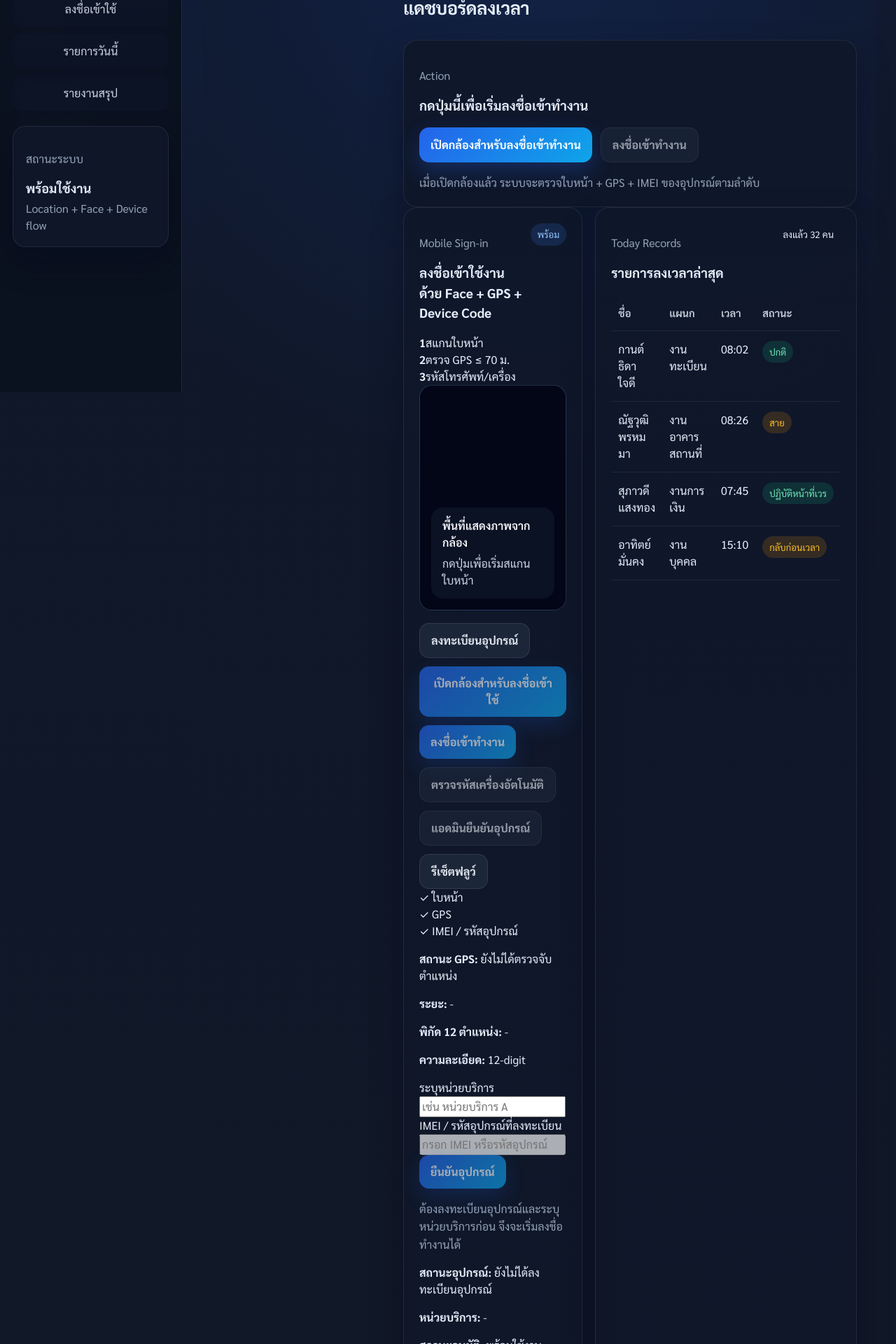
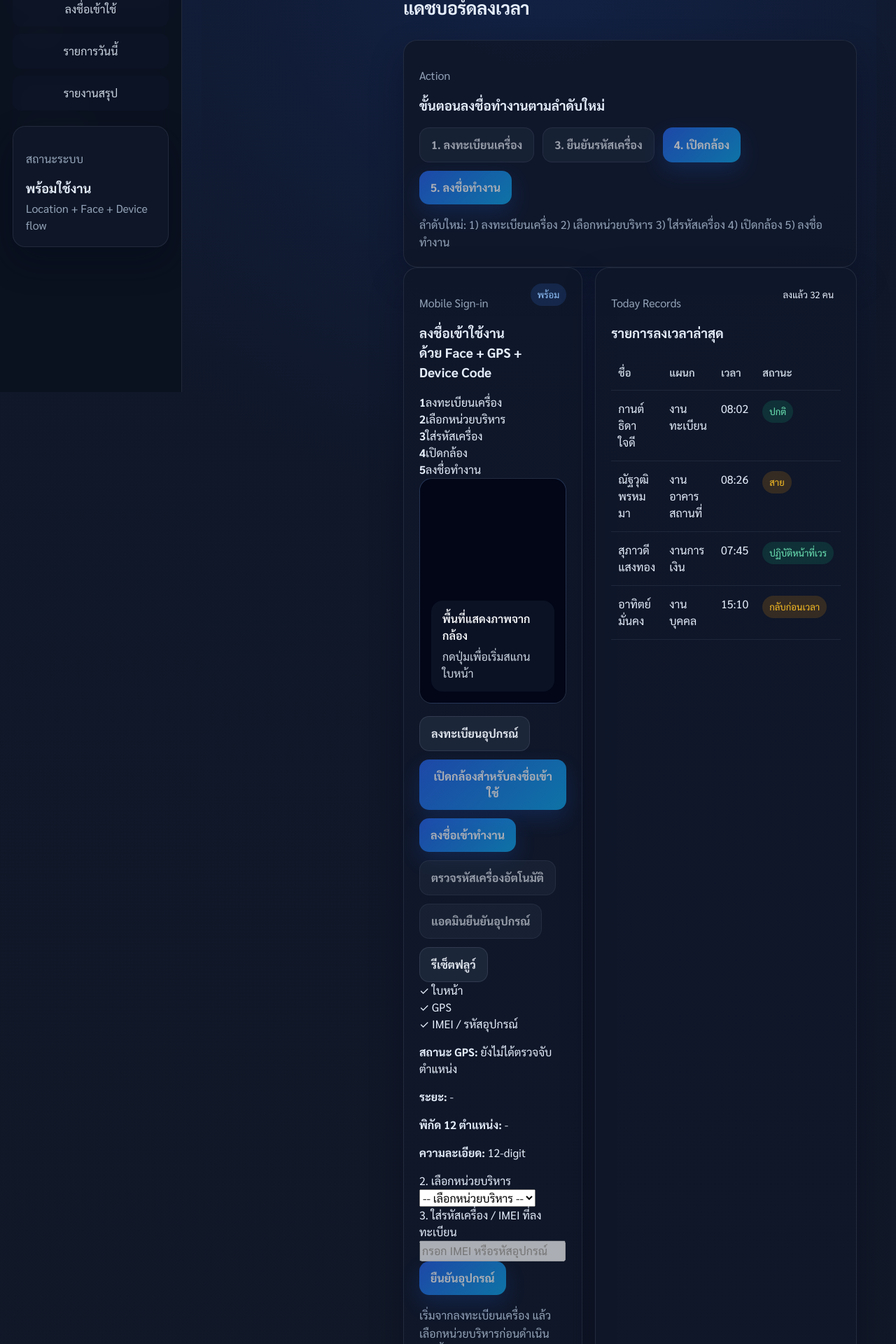
Before and after one commit to kruwae/SSMSodSongKhla, a React (Vite) app: page /user/check-in in a window 1280 px wide. Shown: the part 240-2160 px from the top of the page at 70% size. Built offline with nearby package versions, Linux system fonts and the light colour scheme; no server answers.

Commit message:
แก้ bug login

```diff
--- a/src/hooks/useCheckInFlow.ts
+++ b/src/hooks/useCheckInFlow.ts
@@ -162,9 +162,11 @@ function reducer(state: CheckInState, action: CheckInAction): CheckInState {
       return {
         ...state,
         registeredDevice: action.device,
-        deviceVerified: true,
+        deviceVerified: false,
         deviceChangePending: false,
         adminApprovalGranted: false,
+        imeiChecked: false,
+        signInStep: 'deviceCode',
         deviceApprovalMessage: `บันทึกอุปกรณ์เริ่มต้นแล้ว: ${action.device.name} (${action.device.imei}) | หน่วยบริการ: ${action.device.serviceUnit}`,
         cameraMessage: action.message,
       }
@@ -173,8 +175,10 @@ function reducer(state: CheckInState, action: CheckInAction): CheckInState {
         ...state,
         deviceVerified: true,
         deviceChangePending: false,
+        adminApprovalGranted: true,
+        imeiChecked: true,
         deviceApprovalMessage: 'อุปกรณ์ตรงกับที่ลงทะเบียนไว้ ใช้งานได้',
-        signInStep: 'submitting',
+        signInStep: 'idle',
         cameraMessage: action.message,
       }
     case 'DEVICE_MISMATCH':
@@ -192,6 +196,8 @@ function reducer(state: CheckInState, action: CheckInAction): CheckInState {
         adminApprovalGranted: true,
         deviceVerified: true,
         deviceChangePending: false,
+        imeiChecked: true,
+        signInStep: 'idle',
         deviceApprovalMessage: 'แอดมินยืนยันการเปลี่ยนแปลงอุปกรณ์แล้ว',
         cameraMessage: action.message,
         registeredDevice: action.device,
@@ -222,6 +228,7 @@ function reducer(state: CheckInState, action: CheckInAction): CheckInState {
       return {
         ...state,
         checkedIn: state.checkedIn + 1,
+        locationVerified: true,
         signInStep: 'success',
         cameraStatus: 'active',
         cameraMessage: 'ลงชื่อสำเร็จ',
@@ -307,6 +314,11 @@ export function useCheckInFlow() {
       return
     }
 
+    if (!state.serviceUnit.trim()) {
+      dispatch({ type: 'CAMERA_ERROR', message: 'กรุณาเลือกหน่วยบริหารก่อนยืนยันรหัสเครื่อง' })
+      return
+    }
+
     if (!state.registeredDevice) {
       dispatch({
         type: 'DEVICE_MISMATCH',
@@ -319,29 +331,8 @@ export function useCheckInFlow() {
     if (input === state.registeredDevice.imei) {
       dispatch({
         type: 'DEVICE_VERIFIED',
-        message: 'ตรวจสอบอุปกรณ์ผ่านแล้ว กำลังส่งลงชื่อเข้าใช้งาน...',
+        message: 'ตรวจสอบอุปกรณ์ผ่านแล้ว สามารถเปิดกล้องและลงชื่อทำงานได้',
       })
-
-      if (signInTimerRef.current !== null) {
-        window.clearTimeout(signInTimerRef.current)
-      }
-
-      signInTimerRef.current = window.setTimeout(async () => {
-        dispatch({ type: 'CHECKED_IN_INCREMENTED' })
-
-        const payload: CheckInSnapshot = checkInService.buildSavePayload({
-          deviceId: state.registeredDevice?.id ?? '',
-          imei: input,
-          imeiChecked: true,
-          faceVerified: state.faceVerified,
-          locationVerified: state.locationVerified,
-          adminApprovalGranted: state.adminApprovalGranted,
-          gpsMessage: state.gpsMessage,
-          distanceMeters: state.distanceMeters,
-          serviceUnit: state.registeredDevice?.serviceUnit || state.serviceUnit,
-        })
-        await apiClient.saveCheckIn(payload)
-      }, 800)
       return
     }
 
@@ -449,6 +440,14 @@ export function useCheckInFlow() {
   }
 
   const captureFace = () => {
+    if (!state.registeredDevice || !state.deviceVerified) {
+      dispatch({
+        type: 'CAMERA_ERROR',
+        message: 'ต้องลงทะเบียนเครื่องและยืนยันรหัสเครื่องให้ผ่านก่อน',
+      })
+      return
+    }
+
     dispatch({
       type: 'FACE_VERIFIED',
       message: 'สแกนใบหน้าผ่านแล้ว กำลังตรวจ GPS...',
@@ -483,6 +482,7 @@ export function useCheckInFlow() {
       })
       const response = await apiClient.saveCheckIn(payload)
       if (!response.saved) throw new Error(response.message)
+      dispatch({ type: 'CHECKED_IN_INCREMENTED' })
       dispatch({ type: 'SAVE_SUCCESS', message: 'บันทึกข้อมูลลงเซิร์ฟเวอร์สำเร็จ' })
     } catch {
       dispatch({ type: 'SAVE_ERROR', message: 'บันทึกข้อมูลลงเซิร์ฟเวอร์ไม่สำเร็จ' })
--- a/src/pages/user/UserCheckInPage.tsx
+++ b/src/pages/user/UserCheckInPage.tsx
@@ -50,9 +50,9 @@ function UserCheckInPage() {
     saveStatus === 'idle' ? 'รอบันทึก' : saveStatus === 'saving' ? 'กำลังบันทึก' : saveStatus === 'saved' ? 'บันทึกแล้ว' : 'บันทึกไม่สำเร็จ'
   const helperText = registeredDevice
     ? signInStep === 'deviceCode'
-      ? 'กรอกรหัสอุปกรณ์/IMEI ที่ลงทะเบียนไว้ หากไม่ตรงกับอุปกรณ์เดิม ระบบจะขึ้นสถานะรอแอดมินยืนยัน'
-      : 'ต้องผ่านใบหน้าและ GPS ก่อนจึงจะกรอกรหัสอุปกรณ์ได้'
-    : 'ต้องลงทะเบียนอุปกรณ์และระบุหน่วยบริการก่อน จึงจะเริ่มลงชื่อทำงานได้'
+      ? 'กรอกรหัสอุปกรณ์/IMEI ที่ลงทะเบียนไว้ จากนั้นจึงเปิดกล้องและลงชื่อทำงาน'
+      : 'ลงทะเบียนเครื่องและระบุหน่วยบริการแล้ว ขั้นตอนถัดไปคือกรอกรหัสเครื่อง'
+    : 'เริ่มจากลงทะเบียนเครื่อง แล้วเลือกหน่วยบริหารก่อนดำเนินการขั้นต่อไป'
 
   return (
     <div className="index-page">
@@ -98,18 +98,24 @@ function UserCheckInPage() {
           <div className="panel-heading">
             <div>
               <p className="eyebrow">Action</p>
-              <h3>กดปุ่มนี้เพื่อเริ่มลงชื่อเข้าทำงาน</h3>
+              <h3>ขั้นตอนลงชื่อทำงานตามลำดับใหม่</h3>
             </div>
           </div>
           <div className="panel-actions">
-            <button type="button" className="primary-button" onClick={startCamera} disabled={cameraStatus === 'starting'}>
-              เปิดกล้องสำหรับลงชื่อเข้าทำงาน
+            <button type="button" className="secondary-button" onClick={registerDevice} disabled={!!registeredDevice || !serviceUnit.trim()}>
+              {registeredDevice ? 'ลงทะเบียนเครื่องแล้ว' : '1. ลงทะเบียนเครื่อง'}
             </button>
-            <button type="button" className="secondary-button" onClick={captureFace} disabled={signInStep !== 'face' || cameraStatus !== 'active'}>
-              ลงชื่อเข้าทำงาน
+            <button type="button" className="secondary-button" onClick={requestDeviceVerification} disabled={!registeredDevice || !deviceInput.trim()}>
+              3. ยืนยันรหัสเครื่อง
+            </button>
+            <button type="button" className="primary-button" onClick={startCamera} disabled={!registeredDevice || !deviceInput.trim() || cameraStatus === 'starting'}>
+              4. เปิดกล้อง
+            </button>
+            <button type="button" className="primary-button" onClick={captureFace} disabled={signInStep !== 'face' || cameraStatus !== 'active'}>
+              5. ลงชื่อทำงาน
             </button>
           </div>
-          <p className="helper-text">เมื่อเปิดกล้องแล้ว ระบบจะตรวจใบหน้า + GPS + IMEI ของอุปกรณ์ตามลำดับ</p>
+          <p className="helper-text">ลำดับใหม่: 1) ลงทะเบียนเครื่อง 2) เลือกหน่วยบริหาร 3) ใส่รหัสเครื่อง 4) เปิดกล้อง 5) ลงชื่อทำงาน</p>
         </section>
 
         <section className="content-grid">
@@ -125,15 +131,23 @@ function UserCheckInPage() {
             <div className="stepper">
               <div className={`step ${signInStep === 'face' || faceVerified ? 'done' : ''}`}>
                 <strong>1</strong>
-                <span>สแกนใบหน้า</span>
+                <span>ลงทะเบียนเครื่อง</span>
               </div>
-              <div className={`step ${(signInStep === 'location' || locationVerified || deviceVerified) ? 'done' : ''}`}>
+              <div className={`step ${serviceUnit ? 'done' : ''}`}>
                 <strong>2</strong>
-                <span>ตรวจ GPS ≤ 70 ม.</span>
+                <span>เลือกหน่วยบริหาร</span>
               </div>
-              <div className={`step ${deviceVerified ? 'done' : ''}`}>
+              <div className={`step ${deviceInput.trim() ? 'done' : ''}`}>
                 <strong>3</strong>
-                <span>รหัสโทรศัพท์/เครื่อง</span>
+                <span>ใส่รหัสเครื่อง</span>
+              </div>
+              <div className={`step ${cameraStatus === 'active' || faceVerified ? 'done' : ''}`}>
+                <strong>4</strong>
+                <span>เปิดกล้อง</span>
+              </div>
+              <div className={`step ${checkedIn > 32 || faceVerified ? 'done' : ''}`}>
+                <strong>5</strong>
+                <span>ลงชื่อทำงาน</span>
               </div>
             </div>
 
@@ -180,19 +194,23 @@ function UserCheckInPage() {
             </div>
 
             <div className="device-code-box">
-              <label htmlFor="service-unit">ระบุหน่วยบริการ</label>
-              <input
+              <label htmlFor="service-unit">2. เลือกหน่วยบริหาร</label>
+              <select
                 id="service-unit"
-                type="text"
                 value={serviceUnit}
                 onChange={(event) => setServiceUnit(event.target.value)}
-                placeholder="เช่น หน่วยบริการ A"
                 disabled={!!registeredDevice}
-              />
+              >
+                <option value="">-- เลือกหน่วยบริหาร --</option>
+                <option value="อาคารสำนักงานหลัก">อาคารสำนักงานหลัก</option>
+                <option value="หน่วยบริการ A">หน่วยบริการ A</option>
+                <option value="หน่วยบริการ B">หน่วยบริการ B</option>
+                <option value="Work From Home">Work From Home</option>
+              </select>
             </div>
 
             <div className="device-code-box">
-              <label htmlFor="device-code">IMEI / รหัสอุปกรณ์ที่ลงทะเบียน</label>
+              <label htmlFor="device-code">3. ใส่รหัสเครื่อง / IMEI ที่ลงทะเบียน</label>
               <input
                 id="device-code"
                 type="text"
```
Also changed, not shown: 2 other files (tests, documents, lock files or other folders).
